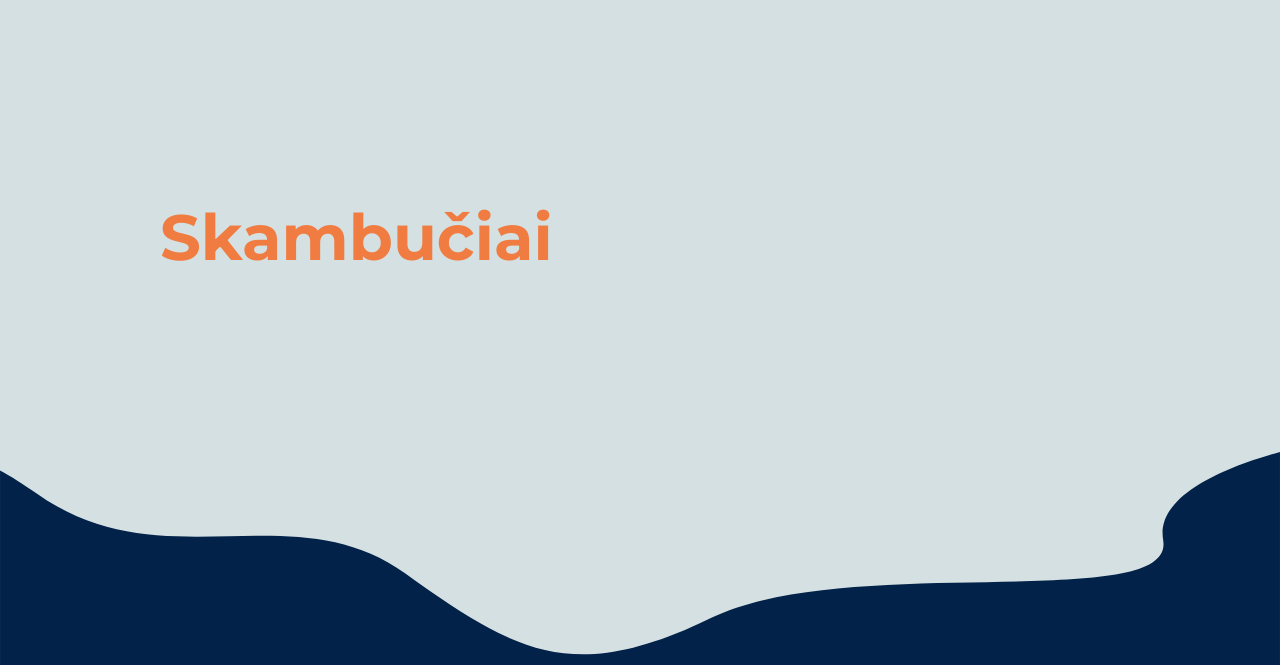
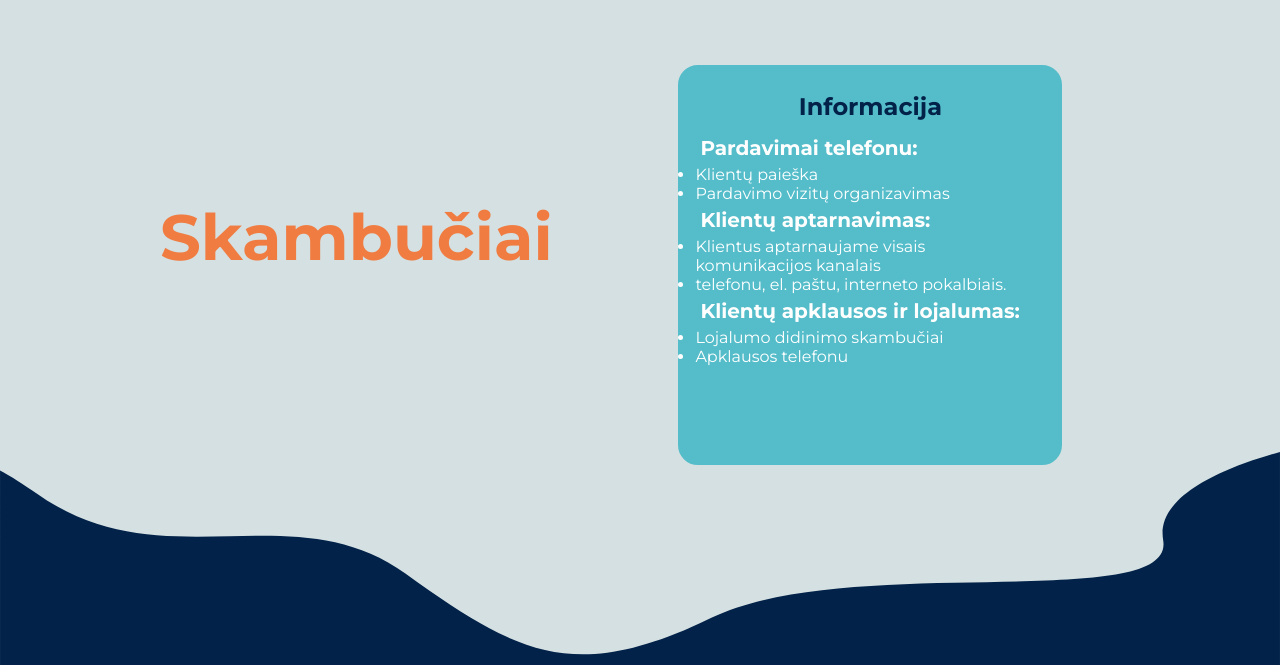
Before and after one commit to RokasBuo/Virtualizacija, a website: page skambuciai.html in a window 1280 px wide. Shown: the part 135-800 px from the top of the page. Drawn offline with Linux system fonts and the light colour scheme.

Commit message:
Liko kontaktai

```diff
--- a/public/style.css
+++ b/public/style.css
@@ -164,3 +164,29 @@ nav li.active a {
   position: relative;
   top: 1px;
 }
+.infobox{
+  color:white;
+  width: 30%;
+  height: 50%;
+  background-color:#55bdca;
+  position: absolute;
+  left:53%;
+  top: 25%;
+  border:2px solid #55bdca;
+  border-radius: 20px;
+  padding: 15px;
+
+
+
+}
+.txtbox{
+  padding: 10px;
+  font-weight: normal;
+  text-align: center;
+  color:#022249;
+}
+.bigword{
+  font-size: 20px;
+  font-weight: bold;
+  margin:5px;
+}
--- a/skambuciai.html
+++ b/skambuciai.html
@@ -24,6 +24,30 @@
 			<h2>Skambučiai</h2>
 		</div>
 	</section>
+	<section>
+		<div class="infobox">
+			<div class="txtbox"><h2>Informacija</h2></div>
+
+			<p class="bigword">Pardavimai telefonu:</p>
+			<ul>
+  				<li>Klientų paieška</li>
+  				<li>Pardavimo vizitų organizavimas</li>
+
+			</ul>
+
+				<p class="bigword">Klientų aptarnavimas:</p>
+				<ul>
+  				<li>Klientus aptarnaujame visais komunikacijos kanalais</li>
+  				<li>telefonu, el. paštu, interneto pokalbiais.</li>
+			</ul>
+
+				<p class="bigword">	Klientų apklausos ir lojalumas:</p>
+				  	<ul>
+  				<li>Lojalumo didinimo skambučiai</li>
+  				<li>Apklausos telefonu</li>
+			</ul>
+		</div>
+	</section>
 
 		<img class="wave" src="public/bg.svg">
 
```
Also changed, not shown: kontaktai.html (+4 -0 lines), produktai.html (+22 -0 lines), 1 other file.
